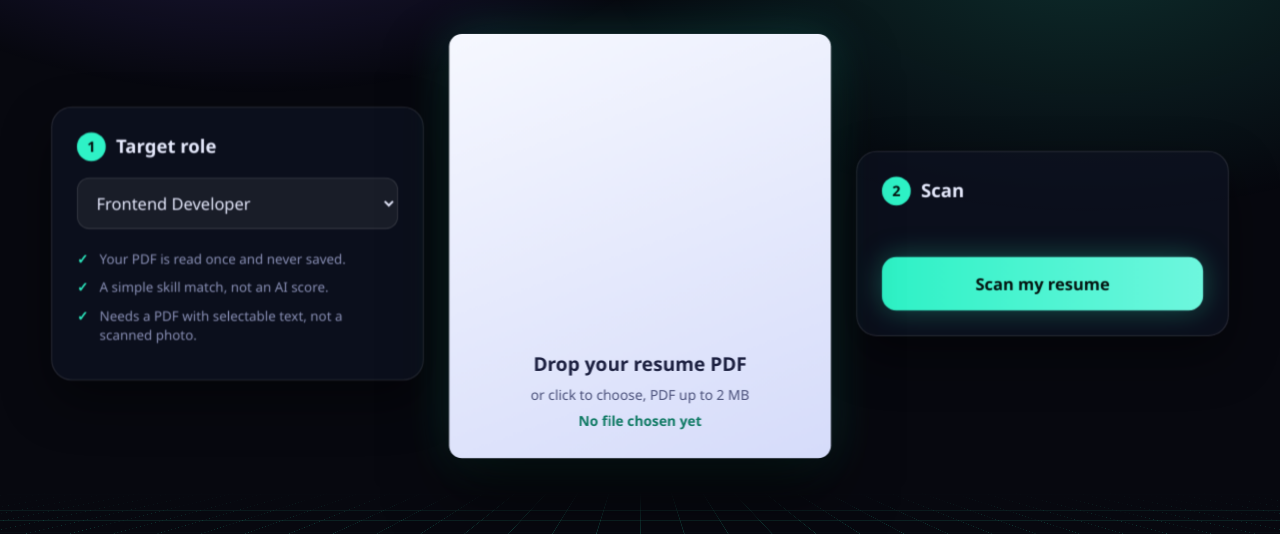
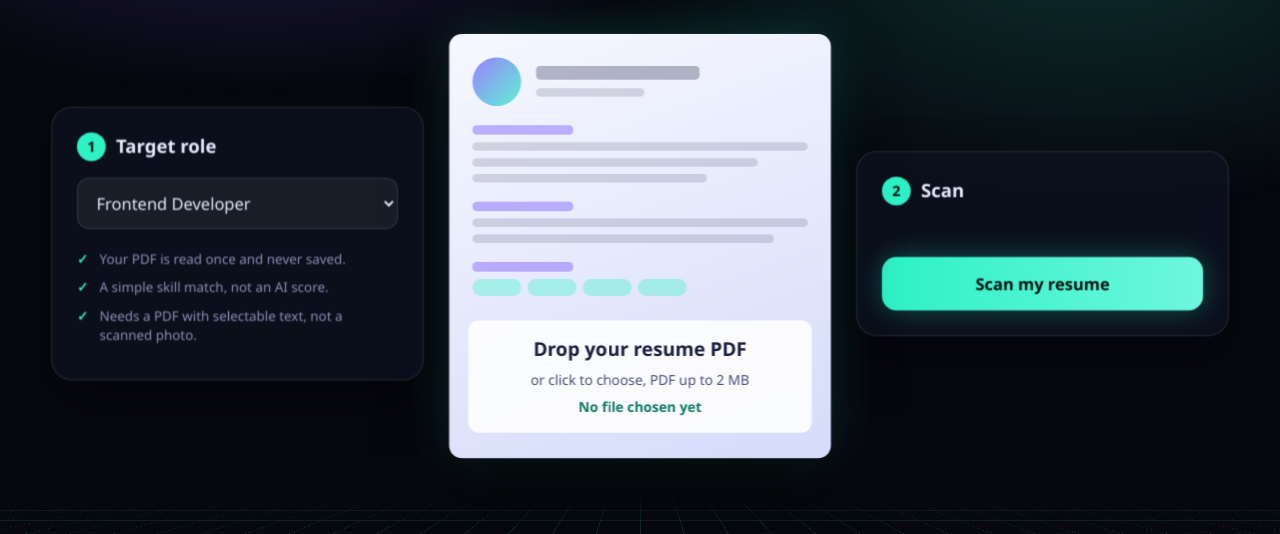
Before and after one commit to Vedant-99/PrepPilot, a plain HTML site: page frontend/resume-check.html in a window 1280 px wide. Shown: the part 266-800 px from the top of the page. Drawn offline with Linux system fonts and the light colour scheme; a script that the page names is missing.

Commit message:
Fill the scanner paper with a fake resume layout

```diff
--- a/frontend/css/resume.css
+++ b/frontend/css/resume.css
@@ -340,20 +340,74 @@ select:focus {
 .paper.has-file {
     box-shadow: 0 30px 60px rgba(0, 0, 0, 0.6), 0 0 0 3px var(--accent), 0 0 44px rgba(46, 242, 198, 0.35);
 }
+/* The fake resume: a photo, a name, sections and skill pills (looks only) */
+.fake-resume {
+    position: absolute;
+    top: 22px;
+    left: 22px;
+    right: 22px;
+    display: flex;
+    flex-direction: column;
+    gap: 18px;
+}
 
-/* Fake text lines, only to make the paper look like a document */
-.line {
-    position: absolute;
-    left: 12%;
-    height: 9px;
-    border-radius: 5px;
+.fake-head {
+    display: flex;
+    align-items: center;
+    gap: 14px;
+}
+
+.fake-photo {
+    flex-shrink: 0;
+    width: 46px;
+    height: 46px;
+    border-radius: 50%;
+    background: linear-gradient(135deg, var(--accent2), var(--accent));
+    opacity: 0.75;
+}
+
+.fake-name {
+    flex: 1;
+    display: flex;
+    flex-direction: column;
+    gap: 8px;
+}
+
+.fake-section {
+    display: flex;
+    flex-direction: column;
+    gap: 7px;
+}
+
+/* fl = one fake line. The w numbers set how long it is. */
+.fl {
+    display: block;
+    height: 8px;
+    border-radius: 4px;
     background: rgba(28, 32, 64, 0.15);
 }
-.l1 { top: 10%; width: 46%; height: 14px; background: rgba(28, 32, 64, 0.28); }
-.l2 { top: 21%; width: 76%; }
-.l3 { top: 30%; width: 64%; }
-.l4 { top: 39%; width: 72%; }
-.l5 { top: 48%; width: 40%; }
+.fl.thick  { height: 13px; background: rgba(28, 32, 64, 0.3); }
+.fl.accent { height: 9px;  background: rgba(124, 92, 255, 0.45); }   /* section title */
+.w30  { width: 30%; }
+.w40  { width: 40%; }
+.w60  { width: 60%; }
+.w70  { width: 70%; }
+.w85  { width: 85%; }
+.w90  { width: 90%; }
+.w100 { width: 100%; }
+
+.fake-tags {
+    display: flex;
+    flex-wrap: wrap;
+    gap: 6px;
+}
+
+.ft {
+    width: 46px;
+    height: 16px;
+    border-radius: 999px;
+    background: rgba(46, 242, 198, 0.35);
+}
 
 /* The scanning laser: hidden until the JS adds the class "scanning" to the paper */
 .laser {
@@ -383,6 +437,10 @@ select:focus {
     flex-direction: column;
     align-items: center;
     gap: 6px;
+    width: 100%;
+    padding: 14px 10px;
+    border-radius: 10px;
+    background: rgba(255, 255, 255, 0.88);
     text-align: center;
 }
 
```
